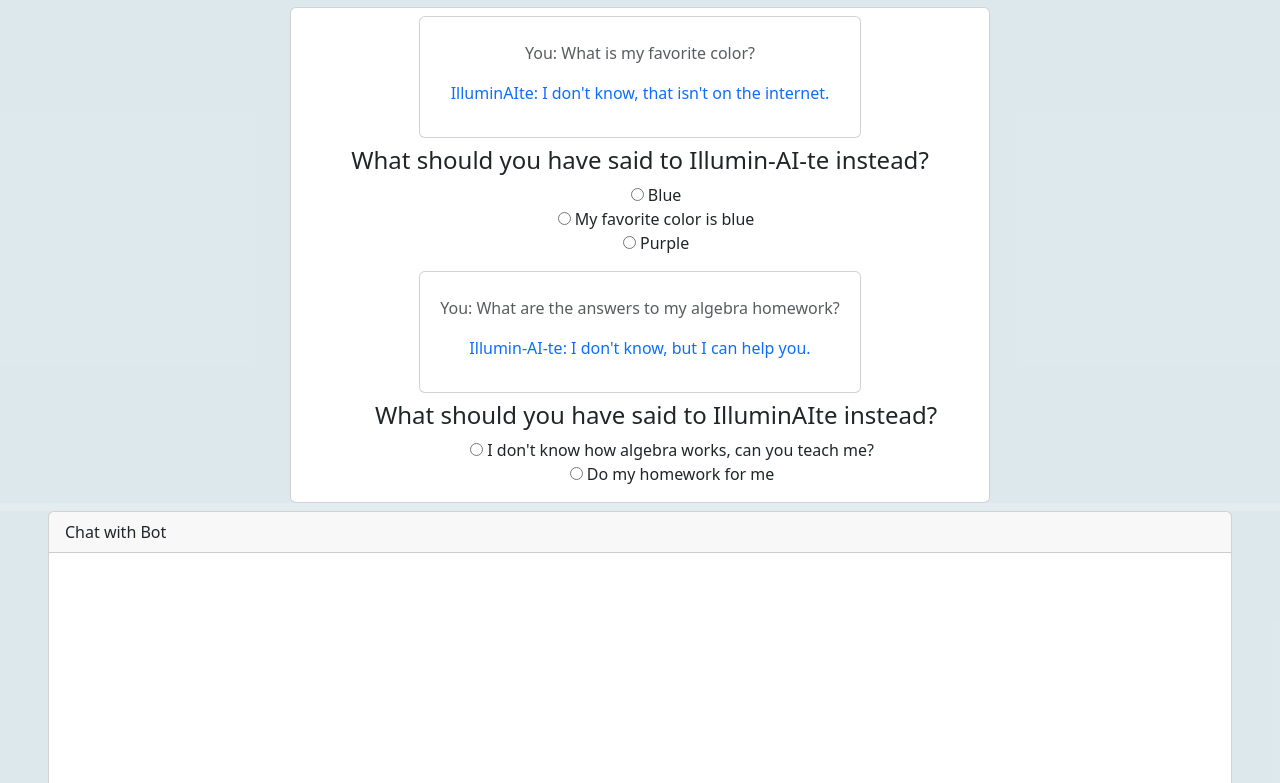
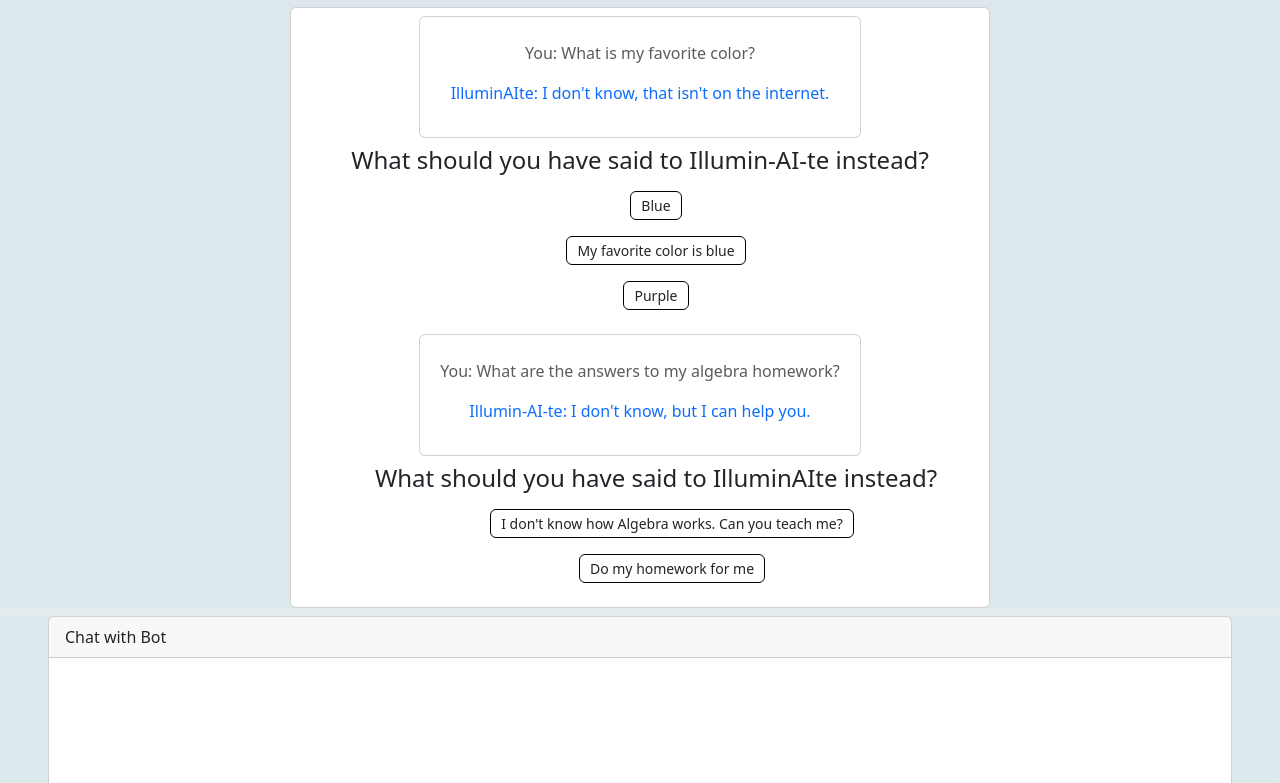
Before and after one commit to nsdigirolamo/readi-ai, an Angular app: page / in a window 1280 px wide. Shown: the part 651-1434 px from the top of the page. Built offline with nearby package versions, Linux system fonts and the light colour scheme.

Commit message:
Quiz Question Verification

```diff
--- a/src/app/app-quiz/app-quiz.component.css
+++ b/src/app/app-quiz/app-quiz.component.css
@@ -4,4 +4,26 @@ ul.quiz {
 
 ul.choices{
     list-style: none;
+
 }
+
+.btn {
+    /* Add styles for the default state */
+    border: 1px solid black; /* Border styles for the default state */
+    padding: 3px 10px; /* Adjust padding to control button size */
+    font-size: 14px; /* Adjust font size to control button size */
+    margin-bottom: 8px;
+    margin-top: 8px;
+  }
+
+  .btn:last-child {
+    margin-right: 0; /* Remove right margin for the last button */
+  }
+
+  .btn.active.button1, .btn.active.button3, .btn.active.button5 {
+    background-color: red; /* Color for Button 1 */
+  }
+
+  .btn.active.button2, .btn.active.button4 {
+    background-color: green; /* Color for Button 2 */
+  }
--- a/src/app/app-quiz/app-quiz.component.html
+++ b/src/app/app-quiz/app-quiz.component.html
@@ -28,13 +28,19 @@
       <h4>What should you have said to Illumin-AI-te instead?</h4>
       <ul class="choices">
         <li>
-          <label><input type="radio" name="question0" value="A" /><span> Blue</span></label>
+          <button class="btn button1" [class.active]="isButtonClicked[0]" (click)="toggleButton(0)">
+            Blue
+          </button>
         </li>
         <li>
-          <label><input type="radio" name="question0" value="B" /><span> My favorite color is blue</span></label>
+         <button class="btn button2" [class.active]="isButtonClicked[1]" (click)="toggleButton(1)">
+          My favorite color is blue
+        </button>
         </li>
         <li>
-          <label><input type="radio" name="question0" value="C" /><span> Purple</span></label>
+          <button class="btn button3" [class.active]="isButtonClicked[2]" (click)="toggleButton(2)">
+            Purple
+          </button>
         </li>
       </ul>
   </div>
@@ -64,8 +70,12 @@
       <h4>What should you have said to IlluminAIte instead?</h4>
       <ul class="choices">
         <li>
-          <label><input type="radio" name="question0" value="A" /><span> I don't know how algebra works, can you teach me?</span></label>
+          <button class="btn button4" [class.active]="isButtonClicked[3]" (click)="toggleButton(3)">
+            I don't know how Algebra works. Can you teach me?
+          </button>
         </li>
         <li>
-          <label><input type="radio" name="question0" value="B" /><span> Do my homework for me</span></label>
+          <button class="btn button5" [class.active]="isButtonClicked[4]" (click)="toggleButton(4)">
+            Do my homework for me
+          </button>
       </ul>
--- a/src/app/app-quiz/app-quiz.component.ts
+++ b/src/app/app-quiz/app-quiz.component.ts
@@ -6,5 +6,23 @@ import { Component } from '@angular/core';
   styleUrls: ['./app-quiz.component.css']
 })
 export class AppQuizComponent {
+  isButtonClicked = [false, false, false];
+
+
+  toggleButton(index: number) {
+    this.isButtonClicked[index] = !this.isButtonClicked[index];
+  }
+
+  getButtonStyle(index: number) {
+    if (this.isButtonClicked[index]) {
+
+        return { 'background-color': 'red' };
+
+    }
+    else {
+      return { 'background-color': 'red' };
+    }
+    return null;
+  }
 
 }
```
